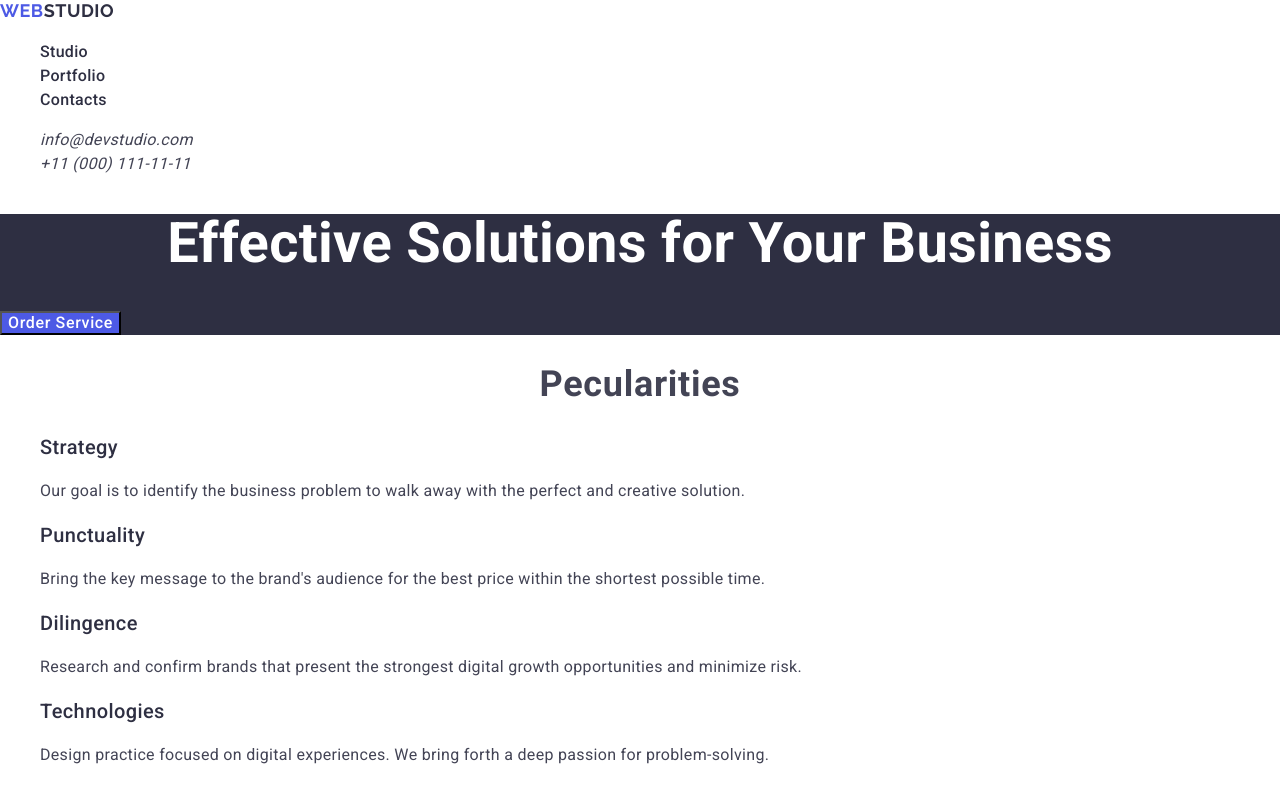
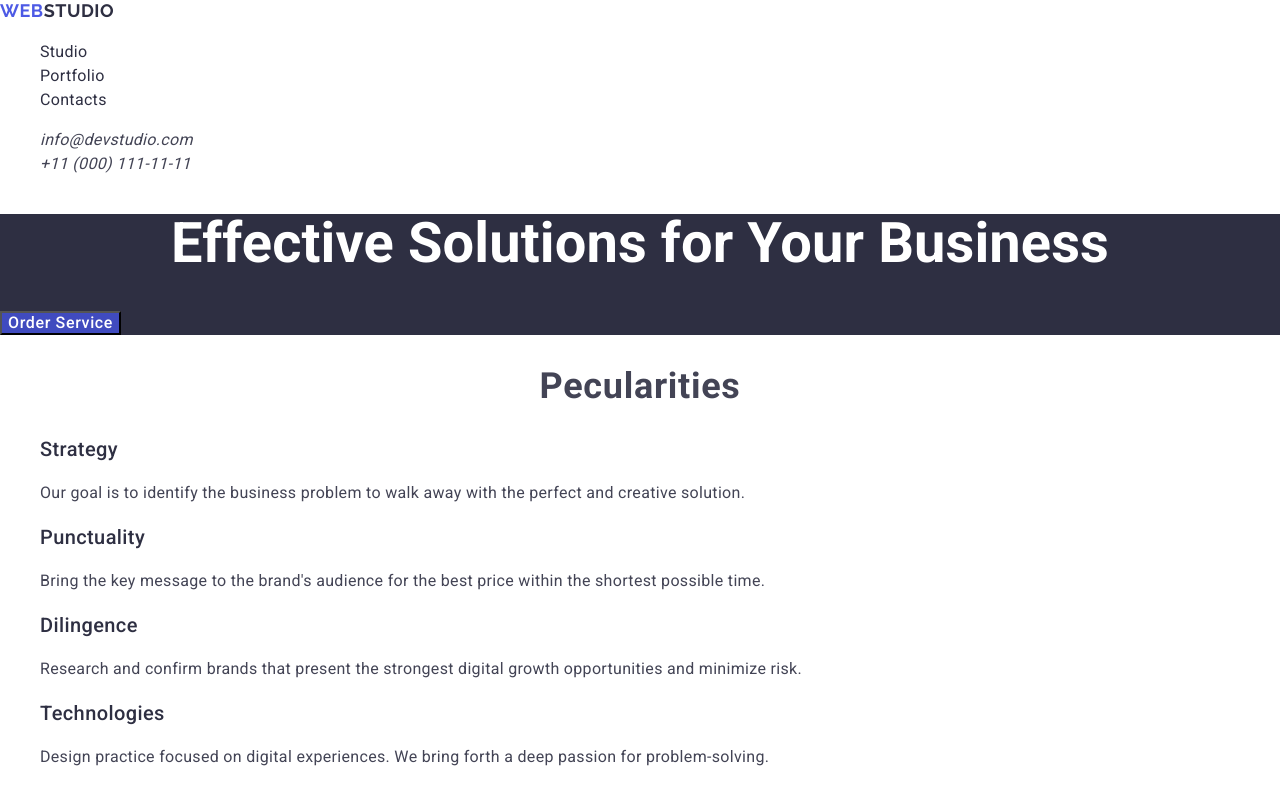
Before and after one commit to gorkemcanaldi/goit-markup-hw-02, a plain HTML site: page index.html in a window 1280 px wide. Shown: the top 794 px of the page. Drawn offline with nearby package versions, Linux system fonts and the light colour scheme.

Commit message:
başka bir düzeltme

```diff
--- a/css/styles.css
+++ b/css/styles.css
@@ -14,6 +14,7 @@ body {
         line-height: 1.5;
         letter-spacing: 0.02em;
         color: var(--slate);
+        background-color: #FFFFFF;
 
 }
 ul {
@@ -28,7 +29,7 @@ a {
         font-family: "Raleway" ,sans-serif;
         font-size: 18px;
         font-weight: 700;
-        line-height: 1.1;
+        line-height: 1.17;
         letter-spacing: 0.03em;
         text-decoration: none;
         text-transform: uppercase;
@@ -48,6 +49,13 @@ a {
 .nav-link {
         font-weight: 500;
         color: var(--navyblue);
+        font-size: 16px;
+        font-weight: 400;
+        line-height: 1.5;
+        letter-spacing: 0.02em;
+        text-align: left;
+
+
 }
 
 
@@ -76,15 +84,16 @@ a {
 
 .header-1 {
     color: white;
-    font-weight: 700;
+
     font-size: 56px;
     line-height: 1.07;
+    letter-spacing: 0.002em;
     text-align: center;
 }
 
 .hero-button {
     cursor: pointer;
-    background-color: var(--iris);
+    background-color: var(--ocean);
     font-weight: 500;
     letter-spacing: 0.04em;
     color:#ffffff;
@@ -102,8 +111,7 @@ a {
 
 .header-2 {
     font-size: 36px;
-    line-height: 1.11;
-    font-weight: 700;
+    line-height: 1.17;
     text-align: center;
     letter-spacing: 0.02em;
     text-transform: capitalize;
```
Also changed, not shown: index.html (+1 -1 lines).
